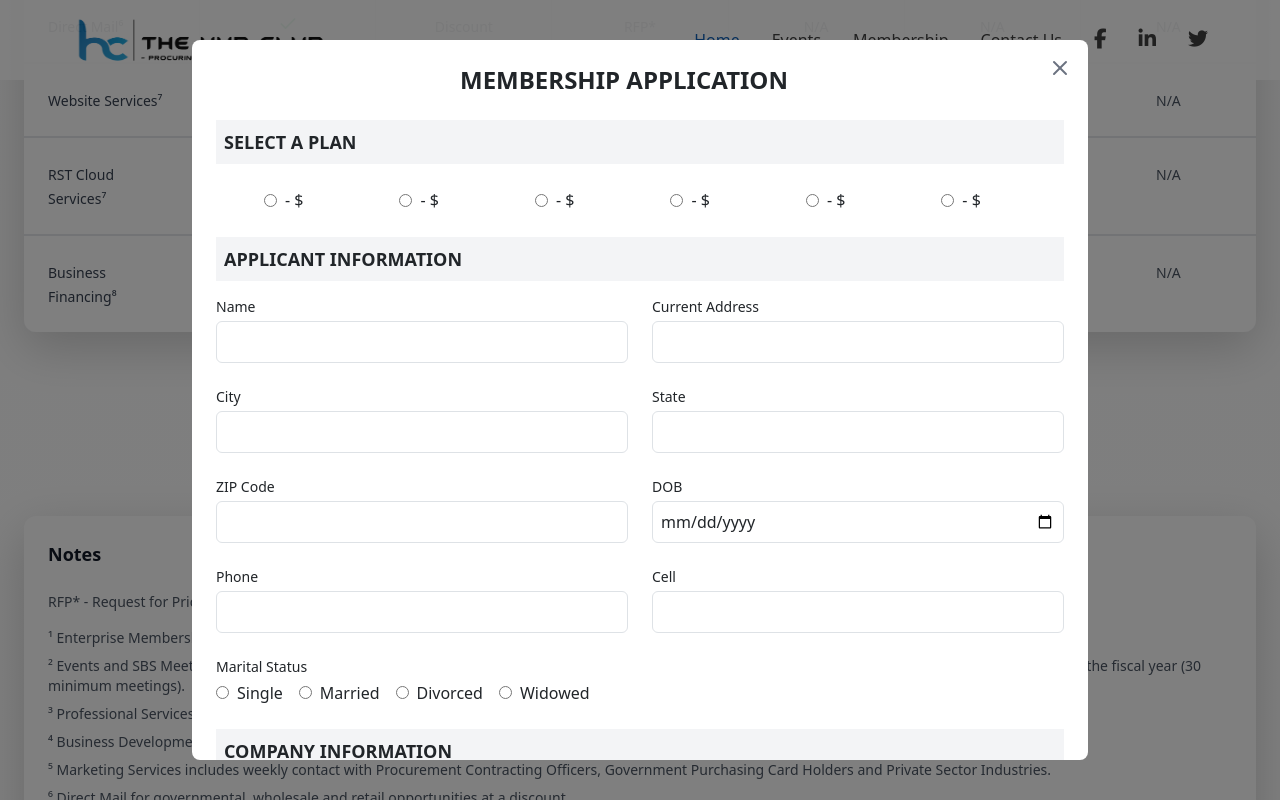
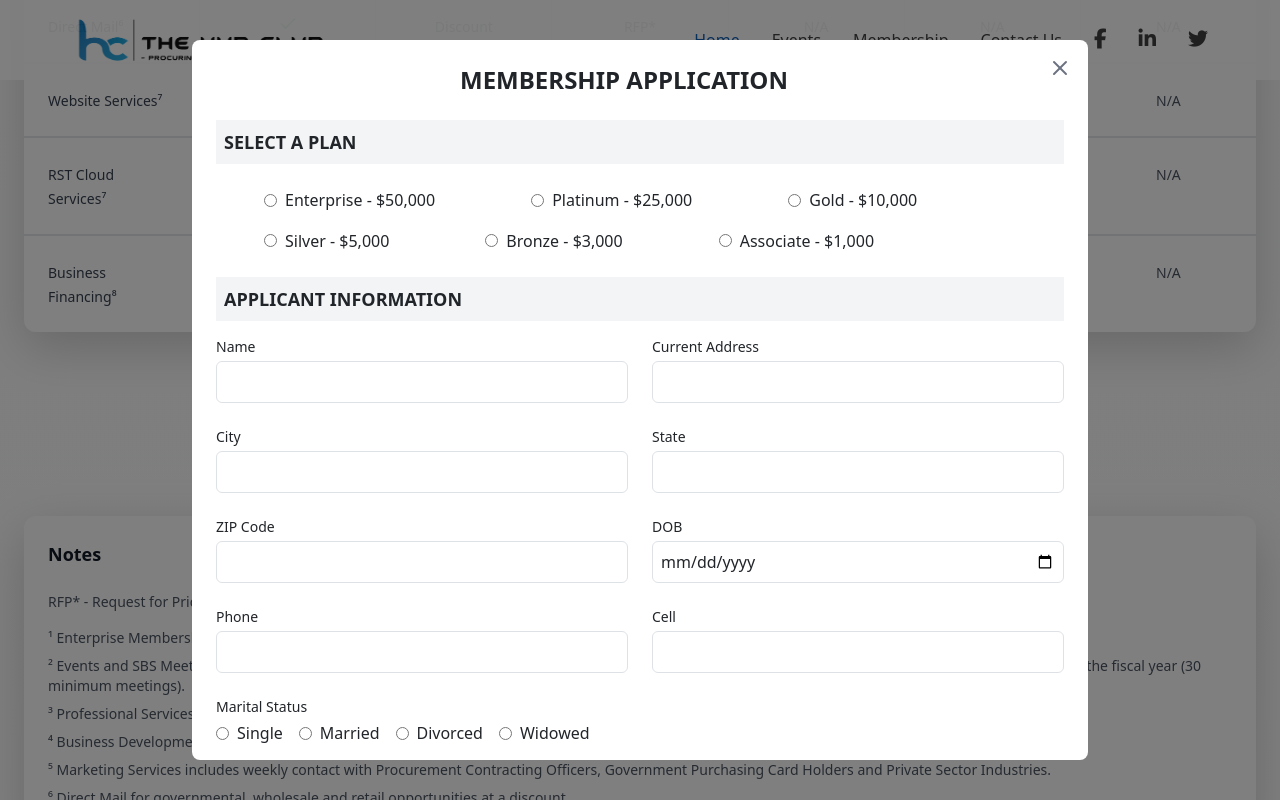
Before and after one commit to rsinno45/HubClubReact, a React (Vite) app: page /membership in a window 1280 px wide. Both pictures are taken after a click on the button "Join Now!". Shown: the part 2734-3534 px from the top of the page. Built offline with nearby package versions, Linux system fonts and the light colour scheme.

Commit message:
made changes to form

```diff
--- a/src/pages/ContractFormModal.jsx
+++ b/src/pages/ContractFormModal.jsx
@@ -116,17 +116,17 @@ const PDFViewerModal = ({ planName, planPrice }) => {
 
                   {plans.map((plan) => (
                     <label
-                      key={plan.name}
+                      key={plans.name}
                       className="inline-flex items-center px-5"
                     >
                       <input
                         type="radio"
                         name="plan"
-                        value={plan.name}
+                        value={plans.name}
                         required
                       />
                       <span className="ml-2 ">
-                        {plans.name} - ${plans.price}
+                        {plan.name} - ${plan.price}
                       </span>
                     </label>
                   ))}
```
